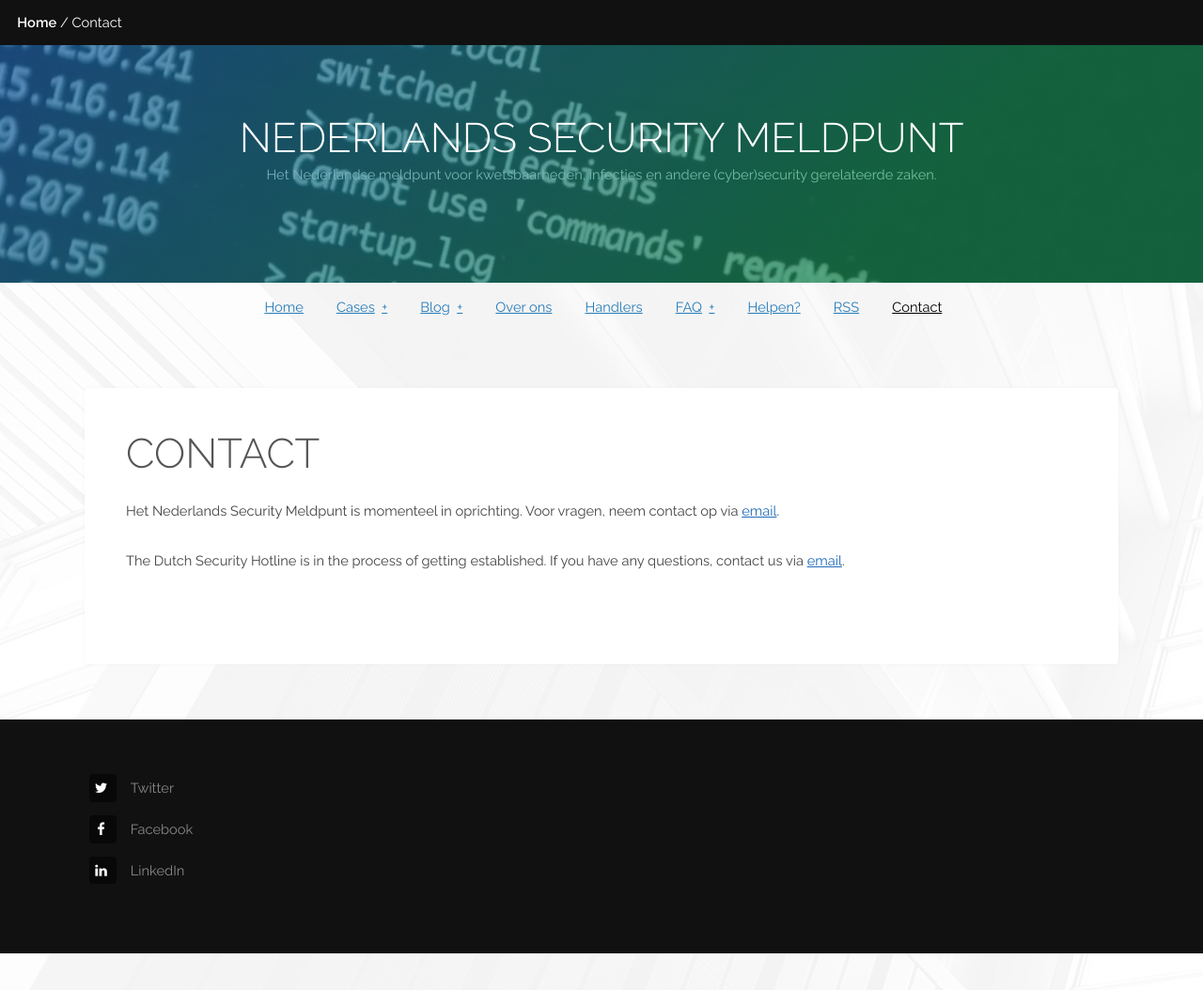
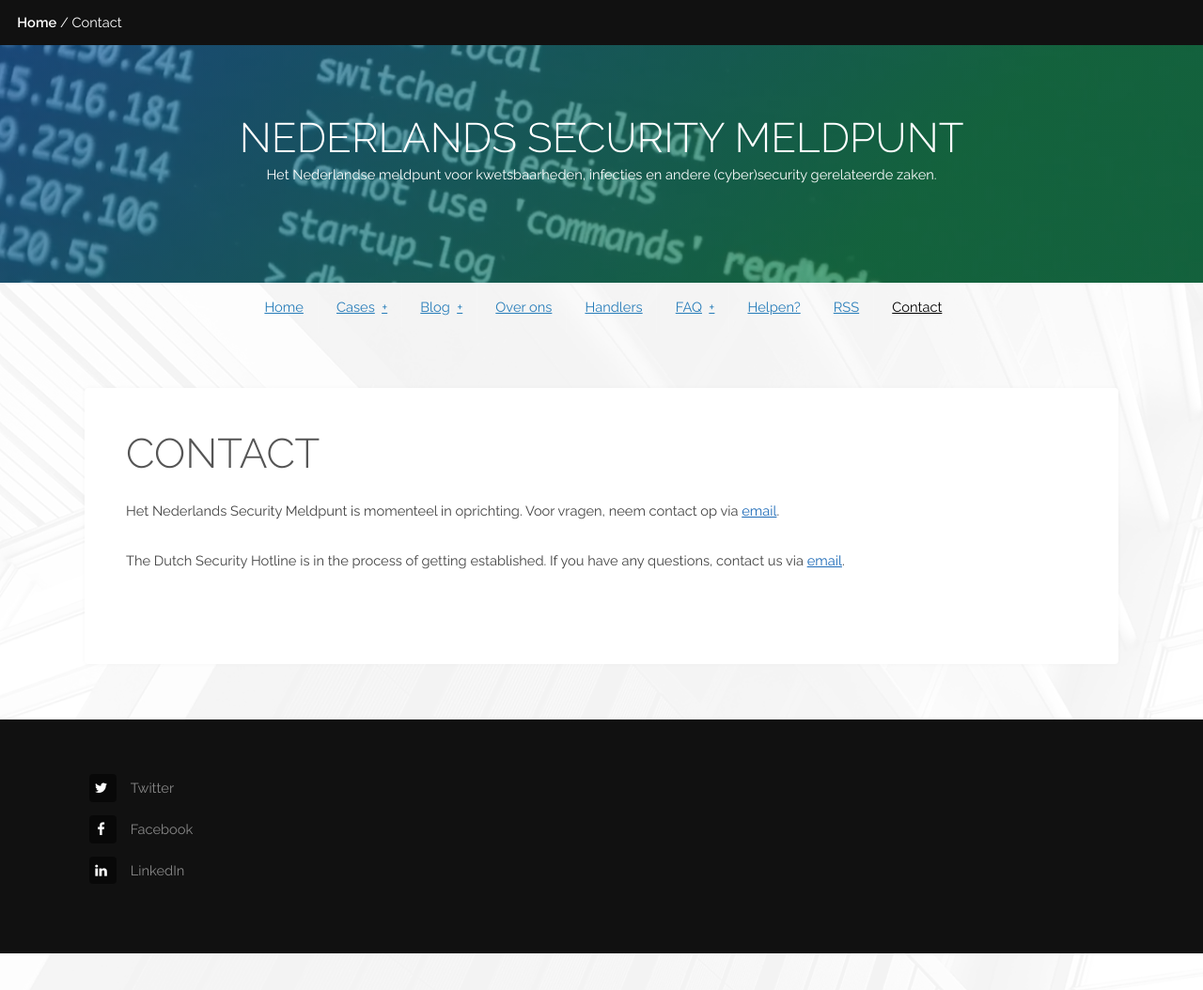
Before and after one commit to DIVD-NL/SecurityMeldpunt, a Jekyll site: the page built from contact.md, in a window 1280 px wide and 1400 px high. Shown: the top 1054 px of the window at 94% size. Built offline with Jekyll 4.4.1, drawn with Linux system fonts in a browser that asks for light colours; our own code applies the rules of GitHub Pages for plain Markdown files.

Commit message:
Update main.css

```diff
--- a/assets/css/main.css
+++ b/assets/css/main.css
@@ -2827,3 +2827,8 @@ body.is-menu-visible #menu {
 #skip-to-content {
   position: absolute;
   top: -10em; }
+
+.project-tagline {
+  z-index: 2;
+  position: relative;
+}
```
